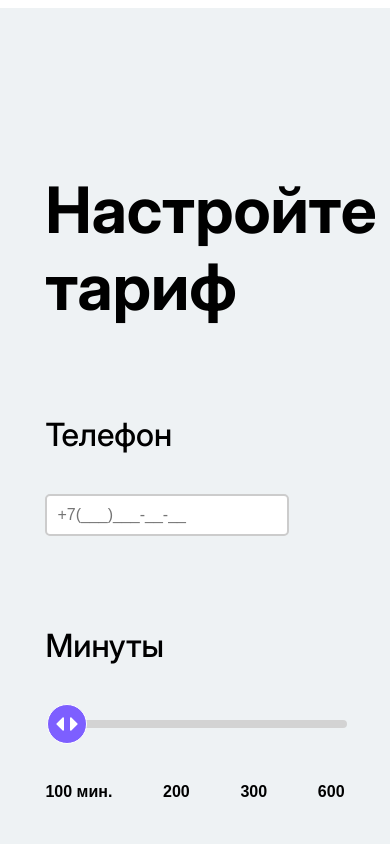
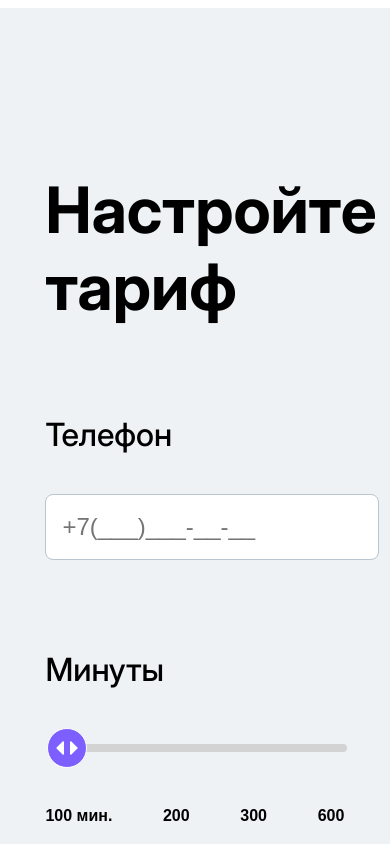
Before and after one commit to aposum23/TariffPreferences, a Vue app: page / in a window 390 px wide. Shown: the top 844 px of the page. Built offline with nearby package versions, Linux system fonts and the light colour scheme; the HTML template or start-up script is replaced by a standard one.

Commit message:
fixes: Небольшие правки по верстке и добавление адаптива к полю ввода номера телефона

```diff
--- a/src/components/inputs/PhoneNumber.vue
+++ b/src/components/inputs/PhoneNumber.vue
@@ -68,6 +68,7 @@ watch(
   font-weight: 400;
   padding: 18px 16px;
   outline: none;
+  width: 100%;
 
   &:focus {
     outline: 2px solid #7A5CFA;
@@ -83,21 +84,12 @@ watch(
   display: inline-block;
 }
 
-.phone-number {
-  padding: 10px;
-  border: 2px solid #ccc;
-  border-radius: 5px;
-  font-size: 16px;
-  width: 220px;
-  outline: none;
-}
-
 .error-icon {
   position: absolute;
-  right: 10px;
-  top: 10px;
+  right: 0;
+  top: calc(50% - 12px);
   color: #EB5757;
-  font-size: 18px;
+  font-size: 24px;
 }
 
 .error-message {
--- a/src/components/inputs/SliderInput.vue
+++ b/src/components/inputs/SliderInput.vue
@@ -104,5 +104,7 @@ const progress = computed(() => (index.value / (props.availableValues.length - 1
   font-size: 16px;
   font-weight: bold;
   color: black;
+  min-width: 27px;
+  max-width: fit-content;
 }
 </style>
--- a/src/modules/TariffPreferences/TariffPreferences.vue
+++ b/src/modules/TariffPreferences/TariffPreferences.vue
@@ -13,6 +13,7 @@ const tariffPreferencesStore = useTariffPreferencesStore();
     <h1 class="tariff-preferences__header">Настройте тариф</h1>
     <p class="input-label">Телефон</p>
     <PhoneNumber
+        class="tariff-preferences__phone-number"
         v-model="tariffPreferencesStore.formData.phoneNumber"
         v-model:validations="tariffPreferencesStore.validations.phoneNumber"
     /><!--Нужно поправить размер этого поля ввода-->
@@ -58,6 +59,22 @@ const tariffPreferencesStore = useTariffPreferencesStore();
     font-weight: 700;
   }
 
+  &__phone-number {
+    width: 25%;
+  }
+
+  @media(max-width: 1280px) {
+    &__phone-number {
+      width: 50%;
+    }
+  }
+
+  @media(max-width: 740px) {
+    &__phone-number {
+      width: 100%;
+    }
+  }
+
   &__send-form {
     margin-top: 90px;
     width: fit-content;
--- a/src/stores/tariffPreferences.ts
+++ b/src/stores/tariffPreferences.ts
@@ -55,10 +55,6 @@ export const useTariffPreferencesStore = defineStore('tariffPreferences', () =>
         }
     }
 
-    const getForm = (): void => {
-        formData.value = JSON.parse(localStorage.getItem('tariff'));
-    }
-
     return {
         minutesAvailableValues,
         smsAvailableValues,
@@ -68,6 +64,5 @@ export const useTariffPreferencesStore = defineStore('tariffPreferences', () =>
         routerPrice,
         calculatedPrice,
         saveForm,
-        getForm
     }
 });
```
